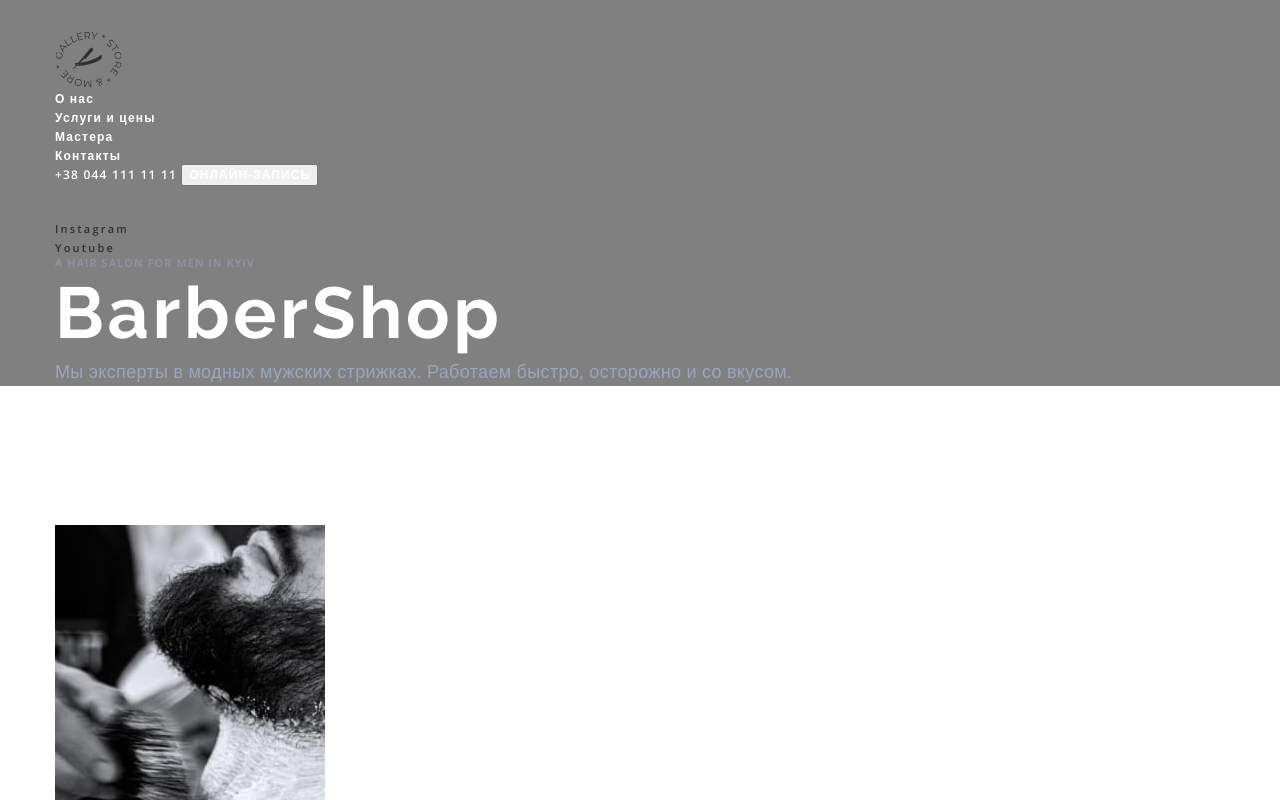
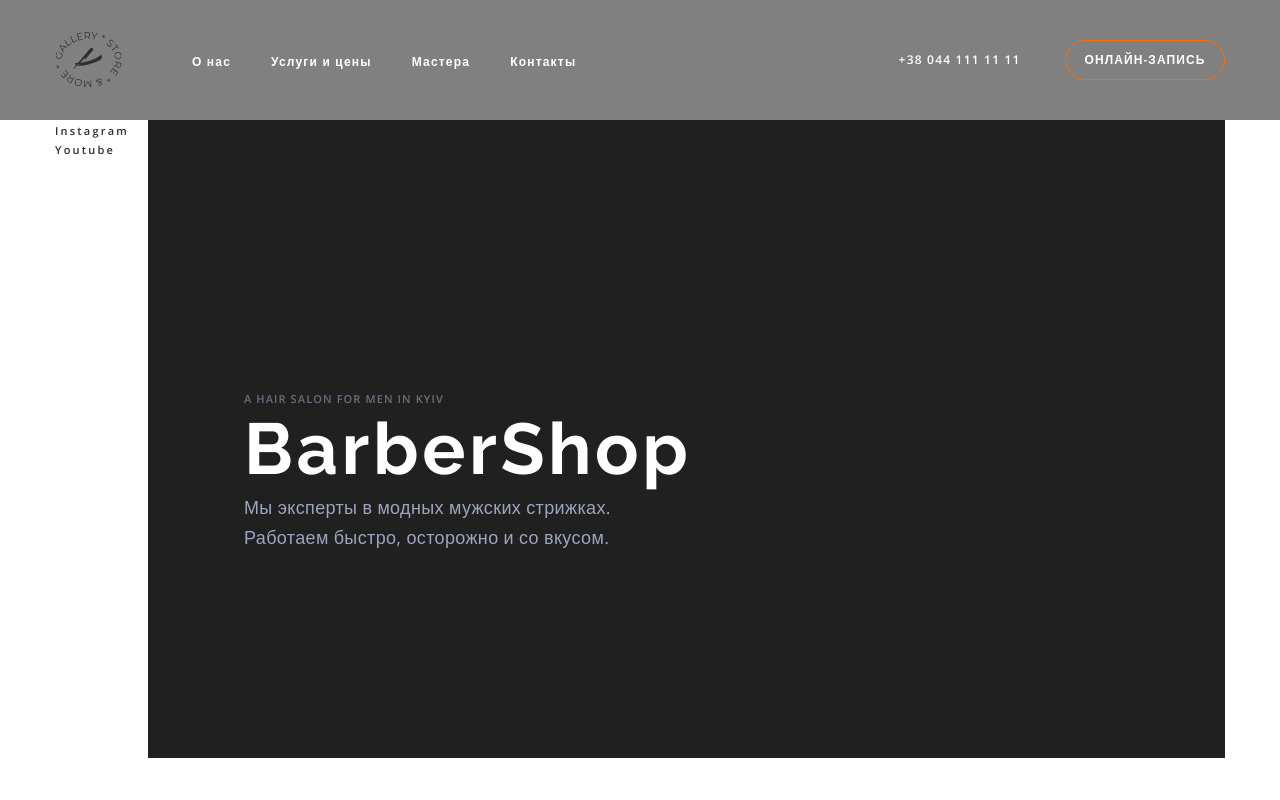
Before and after one commit to nosia-80/barbershop, a plain HTML site: page index.html in a window 1280 px wide. Shown: the top 800 px of the page. Drawn offline with nearby package versions, Linux system fonts and the light colour scheme.

Commit message:
Добавляет стили позиционирования

```diff
--- a/css/styles.css
+++ b/css/styles.css
@@ -68,6 +68,27 @@ img {
     padding: 32px 0;
 }
 
+.header-container {
+    display: flex;
+    align-items: center;
+}
+
+.header-logo {
+    margin-right: 70px;
+}
+
+.header-list {
+    display: flex;
+}
+
+.header-item:not(:last-child) {
+    margin-right: 40px;
+}
+
+.header-connect {
+    margin-left: auto;
+}
+
 .header-link,
 .header-tel {
     font-weight: 600;
@@ -92,12 +113,28 @@ img {
     letter-spacing: 0.09em;
     text-transform: uppercase;
     color: var(--first-btn-color);
+    margin-left: 40px;
+    border: 1px solid var(--accent-color);
+    border-radius: 25px;
+    background-color: transparent;
+    min-width: 160px;
+    min-height: 40px;
 }
 
 /* ----------------- HERO ----------------- */
 
-.hero {
-    background-color: gray;
+.hero-container {
+    display: flex;
+}
+
+.hero-list {
+    flex-basis: 93px;
+}
+
+.hero-right {
+    background-color: #202020;
+    flex-grow: 1;
+    padding: 272px 0 206px 96px;
 }
 
 .hero-link {
@@ -135,6 +172,7 @@ img {
     line-height: 1.67;
     letter-spacing: 0.02em;
     color: #9da4bd;
+    max-width: 400px;
 }
 
 /* ----------------- ABOUT ----------------- */
@@ -305,6 +343,16 @@ img {
     margin-bottom: 44px;
 }
 
+.masters-list {
+    display: flex;
+    margin-left: -30px;
+}
+
+.masters-item {
+    flex-basis: calc((100% - 90px) / 3);
+    margin-left: 30px;
+}
+
 .masters-item-title {
     font-weight: 400;
     font-size: 18px;
@@ -328,3 +376,13 @@ img {
 .gallery {
     padding: 130px 0;
 }
+
+.gallery-list {
+    display: flex;
+    margin-left: -30px;
+}
+
+.gallery-item {
+    flex-basis: calc(100% / 4 - 30px);
+    margin-left: 30px;
+}
--- a/index.html
+++ b/index.html
@@ -22,7 +22,7 @@
     </head>
     <body>
         <header class="header">
-            <div class="container">
+            <div class="container header-container">
                 <a class="header-logo link" href="./">
                     <img src="./images/logo.svg" alt="лого сайта" />
                 </a>
@@ -46,15 +46,19 @@
                         </li>
                     </ul>
                 </nav>
+                <div class="header-connect">
                     <a class="header-tel link" href="tel:+380441111111">
                         +38 044 111 11 11
                     </a>
-                <button class="header-btn" type="button">онлайн-запись</button>
+                    <button class="header-btn" type="button">
+                        онлайн-запись
+                    </button>
+                </div>
             </div>
         </header>
         <main>
             <section class="hero">
-                <div class="container">
+                <div class="container hero-container">
                     <ul class="hero-list list">
                         <li class="hero-item">
                             <a
@@ -77,14 +81,16 @@
                             </a>
                         </li>
                     </ul>
+                    <div class="hero-right">
                         <p class="hero-pre-title" lang="en">
                             A hair salon for men in Kyiv
                         </p>
                         <h1 class="hero-title" lang="en">BarberShop</h1>
                         <p class="hero-after-title">
-                        Мы эксперты в модных мужских стрижках. Работаем быстро,
-                        осторожно и со вкусом.
+                            Мы эксперты в модных мужских стрижках. Работаем
+                            быстро, осторожно и со вкусом.
                         </p>
+                    </div>
                 </div>
             </section>
             <section class="about" id="about">
@@ -271,8 +277,8 @@
                 <div class="container">
                     <p>На латинском языке “барба” означает “борода”</p>
                     <h2 class="visually-hidden">Галерея</h2>
-                    <ul class="list">
-                        <li>
+                    <ul class="gallery-list list">
+                        <li class="gallery-item">
                             <img
                                 src="./images/gallery-img-1.jpg"
                                 alt="барбер стрижет клиента"
@@ -280,7 +286,7 @@
                                 height="360"
                             />
                         </li>
-                        <li>
+                        <li class="gallery-item">
                             <img
                                 src="./images/gallery-img-2.jpg"
                                 alt="барбер бреет клиента"
@@ -288,7 +294,7 @@
                                 height="360"
                             />
                         </li>
-                        <li>
+                        <li class="gallery-item">
                             <img
                                 src="./images/gallery-img-3.jpg"
                                 alt="барбер разогревает кожу клиента"
@@ -296,7 +302,7 @@
                                 height="360"
                             />
                         </li>
-                        <li>
+                        <li class="gallery-item">
                             <img
                                 src="./images/gallery-img-4.jpg"
                                 alt="барбер делает кантик"
```
Lines whose indentation alone changed are shown as unchanged.
